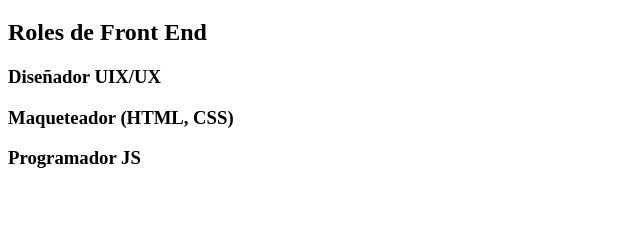
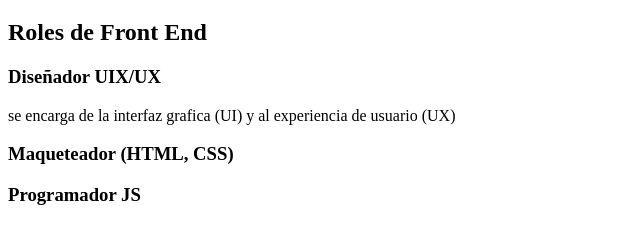
Before and after one commit to sebastianmogollonr-sys/ProyectoWebI2026, a plain HTML site: page html/ejemplo.html in a window 1280 px wide. Shown: the part 61-304 px from the top of the page, without its empty margins (0-640 px from the left). Drawn offline with Linux system fonts and the light colour scheme.

Commit message:
se adiciono un p

```diff
--- a/html/ejemplo.html
+++ b/html/ejemplo.html
@@ -15,9 +15,15 @@
 <h2> Roles de Front End </h2>
 
 <h3> Diseñador UIX/UX </h3>
+
+
+<p>se encarga de la interfaz grafica (UI)  y al experiencia de usuario (UX)</p>
+
+
 <h3> Maqueteador (HTML, CSS) </h3>
 <h3> Programador JS </h3>
 
 
+
 </body>
 </html>
```
